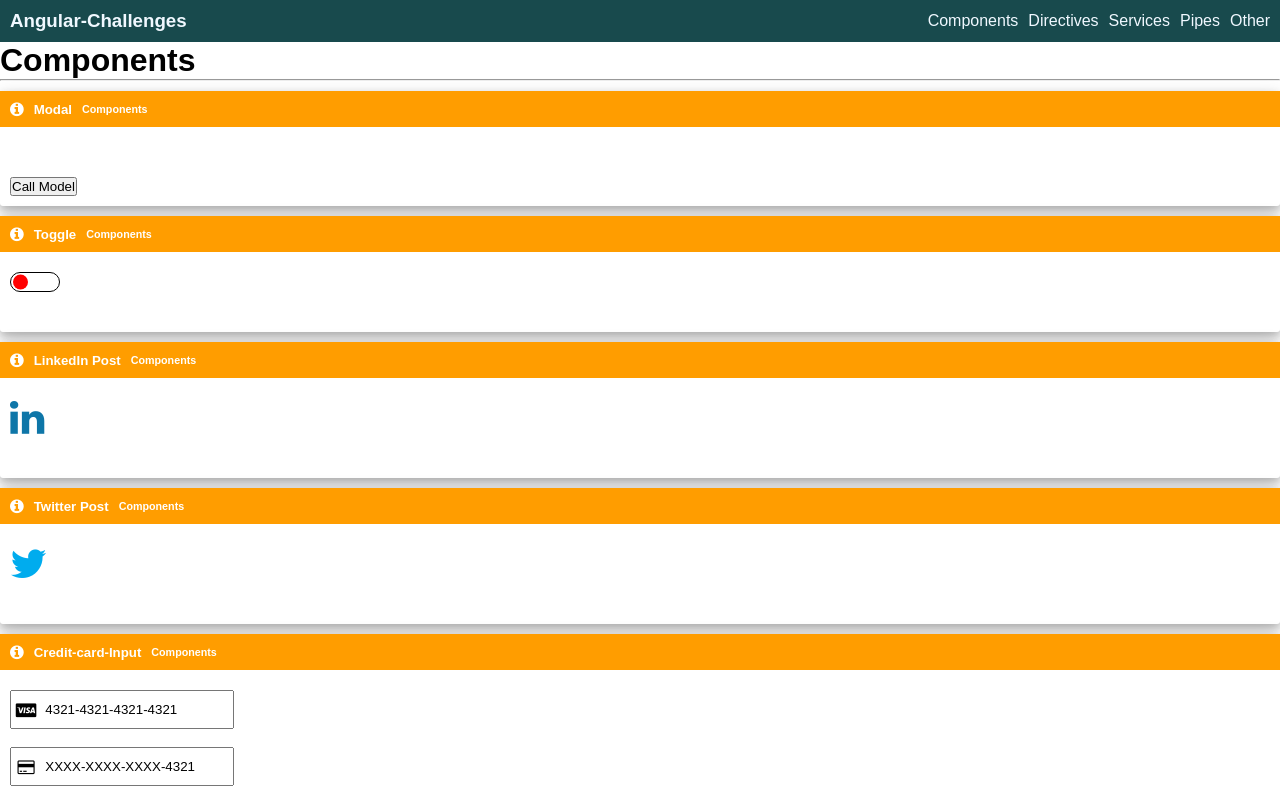
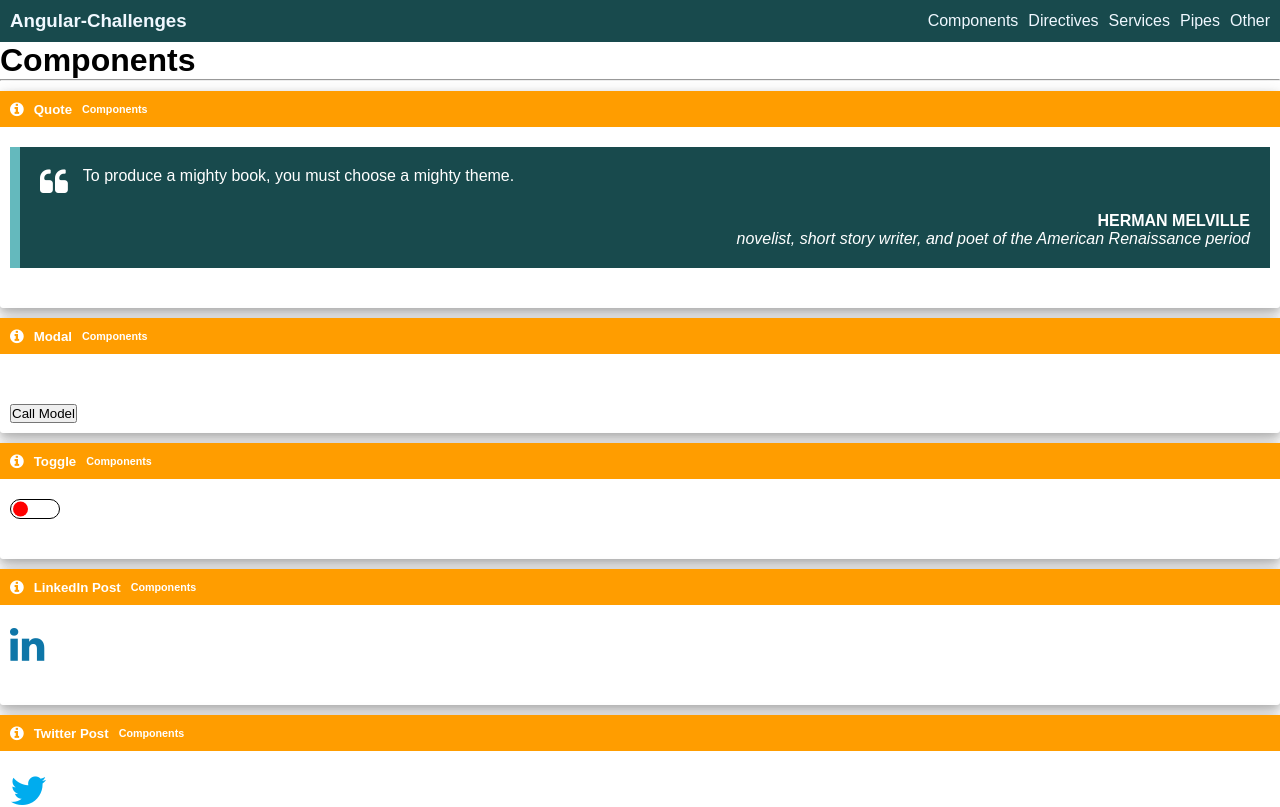
Before and after one commit to Akshaykumar4524/angular-challenges, an Angular app: page / in a window 1280 px wide. Shown: the top 807 px of the page. Built offline with nearby package versions, Linux system fonts and the light colour scheme.

Commit message:
added quote component

```diff
--- a/src/app/components/component-doc/component-doc.component.html
+++ b/src/app/components/component-doc/component-doc.component.html
@@ -1,5 +1,19 @@
 <h1>Components</h1>
 <hr />
+<app-card
+  [iconClasses]="'fa fa-info-circle'"
+  [title]="'Quote'"
+  [subTitle]="'Components'"
+>
+  <app-quote
+    body
+    [quote]="'To produce a mighty book, you must choose a mighty theme.'"
+    [author]="'Herman Melville'"
+    [occupation]="
+      'novelist, short story writer, and poet of the American Renaissance period'
+    "
+  ></app-quote>
+</app-card>
 <app-card
   [iconClasses]="'fa fa-info-circle'"
   [title]="'Modal'"
--- a/src/app/components/components.module.ts
+++ b/src/app/components/components.module.ts
@@ -14,6 +14,7 @@ import { TwitterPostComponent } from './twitter-post/twitter-post.component';
 import { LinkedinPostComponent } from './linkedin-post/linkedin-post.component';
 import { ToggleComponent } from './toggle/toggle.component';
 import { ModalComponent } from './modal/modal.component';
+import { QuoteComponent } from './quote/quote.component';
 
 @NgModule({
   declarations: [
@@ -27,6 +28,7 @@ import { ModalComponent } from './modal/modal.component';
     LinkedinPostComponent,
     ToggleComponent,
     ModalComponent,
+    QuoteComponent,
   ],
   imports: [CommonModule, ComponentsRoutingModule, SharedModule, FormsModule],
 })
--- /dev/null
+++ b/src/app/components/quote/quote.component.css
@@ -0,0 +1,39 @@
+blockquote {
+  padding: 20px;
+  display: grid;
+  background-color: rgb(24, 74, 77);
+  color: white;
+  grid-gap: 15px;
+  grid-template-columns: auto 1fr;
+  border-left: 10px solid rgb(100, 185, 189);
+}
+
+i {
+  color: white;
+  font-size: 30px;
+}
+
+p {
+  color: white;
+}
+
+.quote {
+  margin-right: 25%;
+}
+
+footer {
+  grid-column: 1/3;
+  justify-self: end;
+  text-align: right;
+}
+
+.author {
+  font-weight: bold;
+  text-transform: uppercase;
+  margin: 0;
+}
+
+.occupation {
+  font-style: italic;
+  margin: 0;
+}
--- /dev/null
+++ b/src/app/components/quote/quote.component.html
@@ -0,0 +1,9 @@
+<blockquote>
+  <i class="fa fa-quote-left"></i>
+  <p class="quote">{{ quote }}</p>
+
+  <footer>
+    <p class="author">{{ author }}</p>
+    <p class="occupation">{{ occupation }}</p>
+  </footer>
+</blockquote>
--- /dev/null
+++ b/src/app/components/quote/quote.component.ts
@@ -0,0 +1,20 @@
+import { Component, Input, OnInit } from '@angular/core';
+
+@Component({
+  selector: 'app-quote',
+  templateUrl: './quote.component.html',
+  styleUrls: ['./quote.component.css'],
+})
+export class QuoteComponent implements OnInit {
+  constructor() {}
+  @Input()
+  public quote = '';
+
+  @Input()
+  public author = '';
+
+  @Input()
+  public occupation = '';
+
+  ngOnInit(): void {}
+}
```
Also changed, not shown: 1 other file (tests, documents, lock files or other folders). Lines whose indentation alone changed are shown as unchanged.
